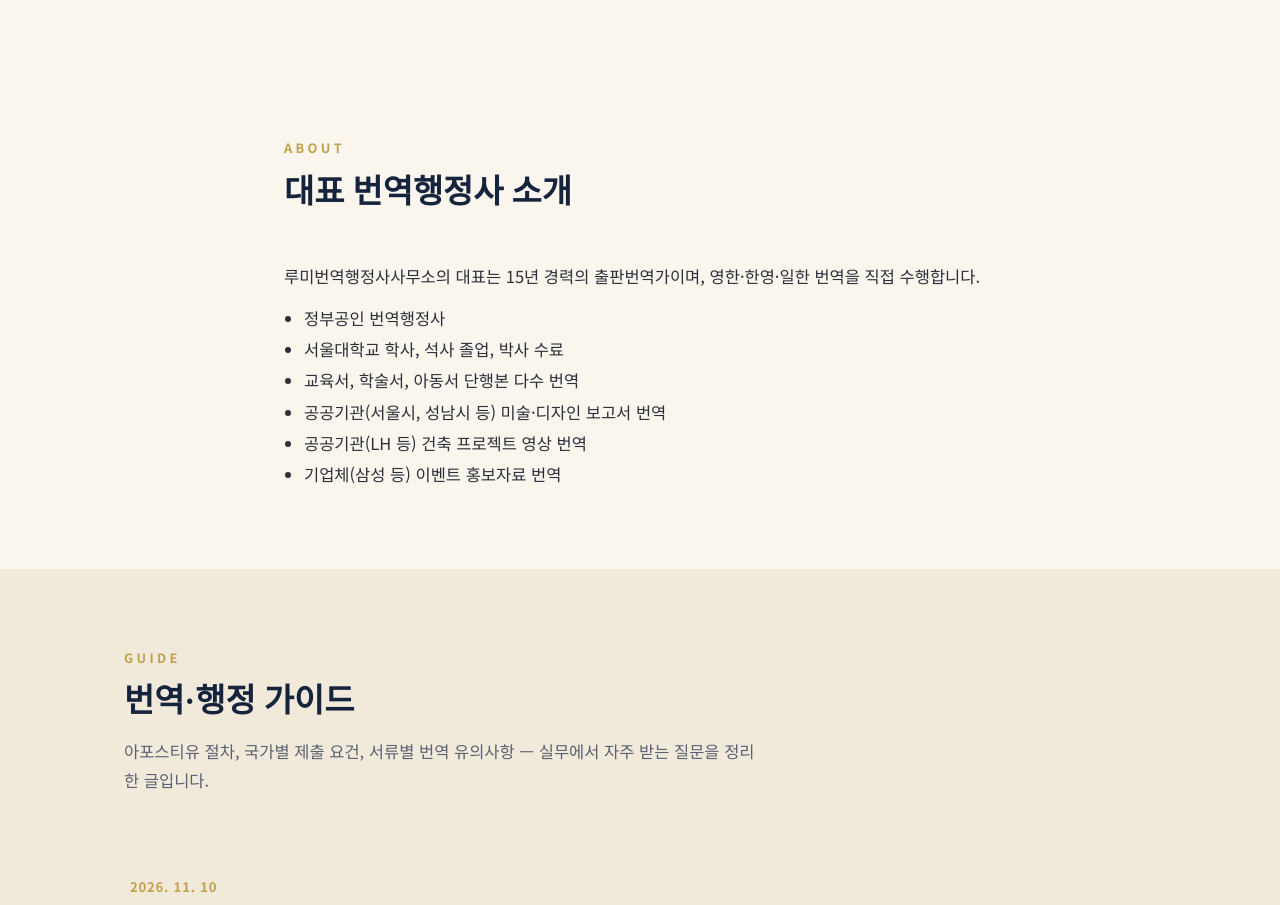
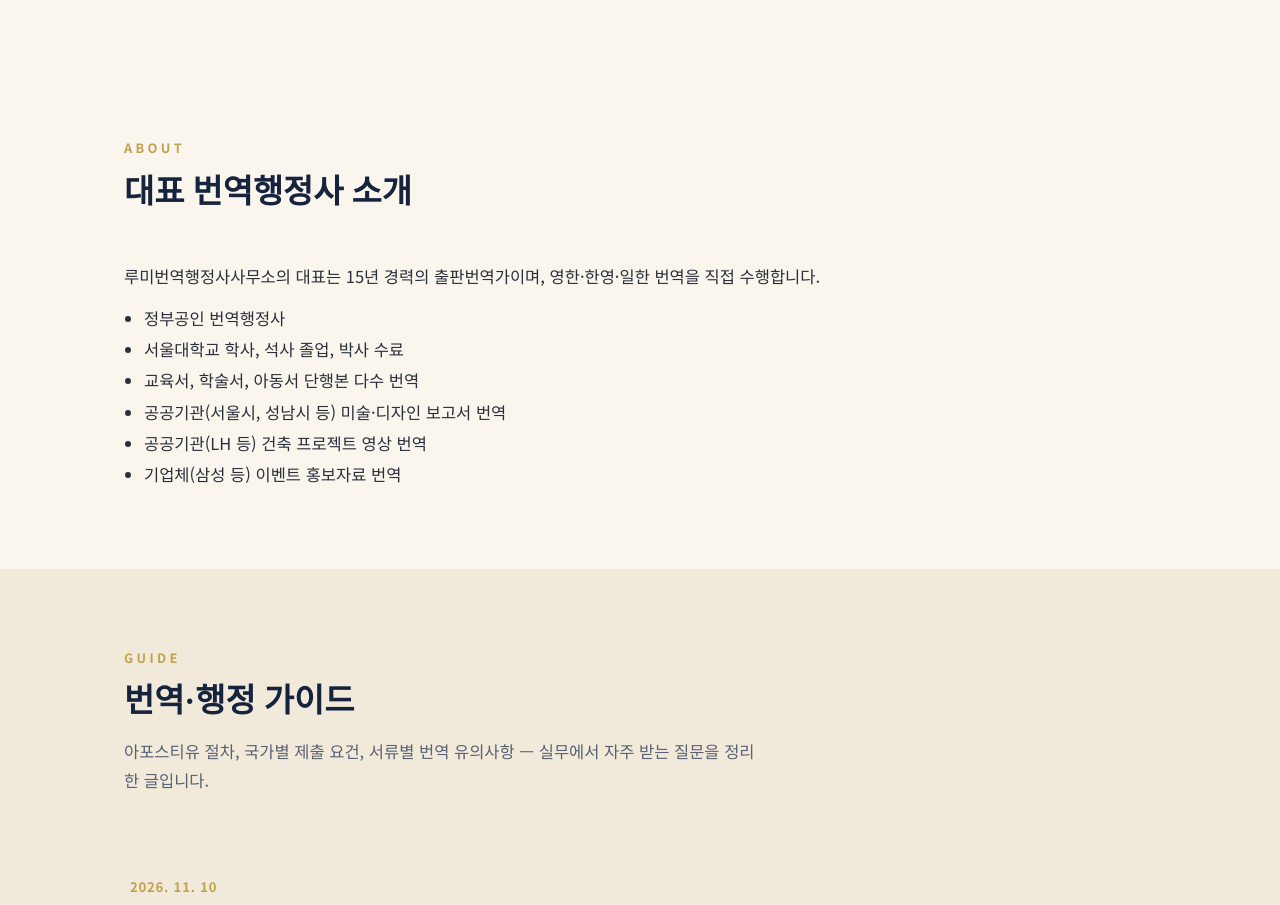
Before and after one commit to blainehan/blainehan.github.io, a plain HTML site: page index.html in a window 1280 px wide. Shown: the part 1360-2265 px from the top of the page. Drawn offline with Linux system fonts and the light colour scheme.

Commit message:
Update index.html

```diff
--- a/index.html
+++ b/index.html
@@ -118,13 +118,13 @@
 </section>
 
 <section class="section profile">
-  <div class="container" style="max-width:760px;">
+  <div class="container">
     <div class="section-head">
       <p class="eyebrow">About</p>
       <h2>대표 번역행정사 소개</h2>
     </div>
-    <p style="margin-bottom:0.75rem;">루미번역행정사사무소의 대표는 15년 경력의 출판번역가이며, 영한·한영·일한 번역을 직접 수행합니다.</p>
-    <ul style="padding-left:1.25rem;line-height:1.9;">
+    <p style="margin-bottom:0.75rem;max-width:760px;">루미번역행정사사무소의 대표는 15년 경력의 출판번역가이며, 영한·한영·일한 번역을 직접 수행합니다.</p>
+    <ul style="padding-left:1.25rem;line-height:1.9;max-width:760px;">
       <li>정부공인 번역행정사</li>
       <li>서울대학교 학사, 석사 졸업, 박사 수료</li>
       <li>교육서, 학술서, 아동서 단행본 다수 번역</li>
```
